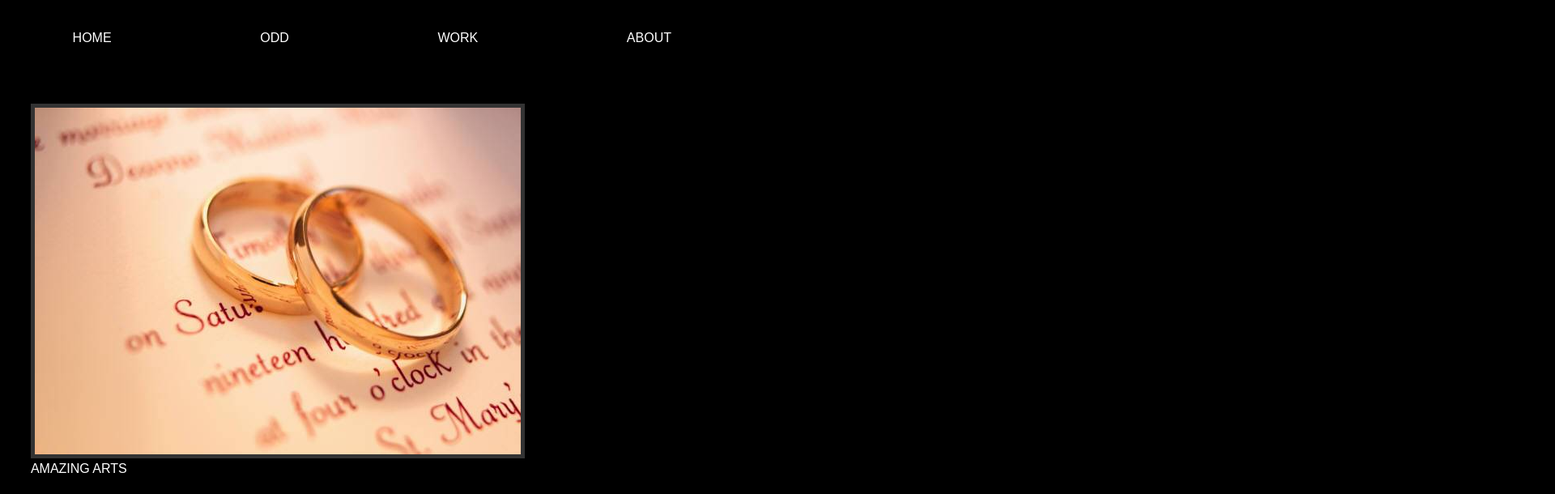
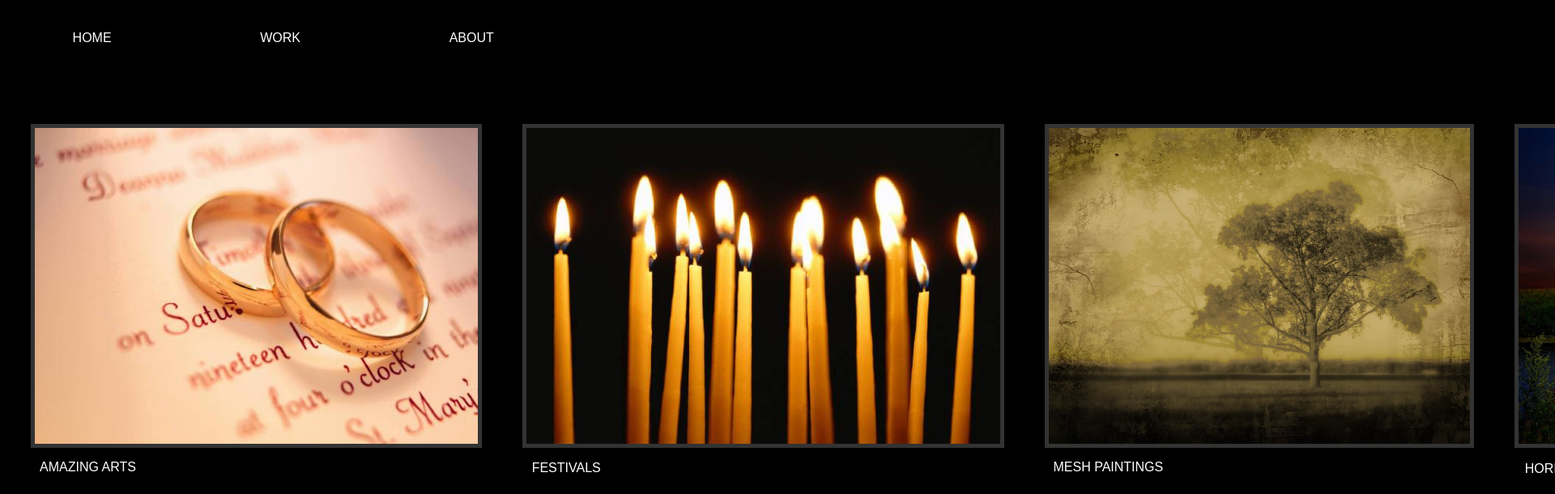
Before and after one commit to WagnerCenteio/Portfolio-Website, a website: page work.html in a window 1280 px wide. Shown: the top 610 px of the page at 81% size, 1920 px wide, since content can reach past the window. Drawn offline with Linux system fonts and the light colour scheme.

Commit message:
Layout Update

```diff
--- a/css/layout.css
+++ b/css/layout.css
@@ -1,3 +1,6 @@
+.gallery{
+    display: flex;
+}
 div.imggallery{
    margin: 2%;
 }
@@ -6,11 +9,18 @@ div.imggallery a{
  }
 div.imggallery img{
     box-sizing: border-box;
-    max-width: 60%;
+    height:400px;
     border: 5px solid #333;
+}
+.tagline {
+    padding:2%;
+    cursor: pointer;
 }
 @media only screen and (max-width:500px){
     img{
         max-width: 90%;
     }
+    .gallery{
+        flex-direction: column;
+    }
 }
--- a/work.html
+++ b/work.html
@@ -11,13 +11,11 @@
 		<header>
 			<nav id="navmenu">
 				<a class="left" href="index.html" >HOME</a>
-				<a href="#odd">ODD</a>
-				<!-- the odd.html page has not been created -->
 				<a href="work.html">WORK</a>
 				<a href="about.html" >ABOUT</a>
 			</nav>
 		</header>
-		<main>
+		<main class="gallery">
 			<div class="imggallery">
 				<a href="portfolio website files/work1.JPG">
 					<img src="portfolio website files/work1.JPG">
```
Also changed, not shown: about.html (+8 -13 lines), index.html (+0 -2 lines).
